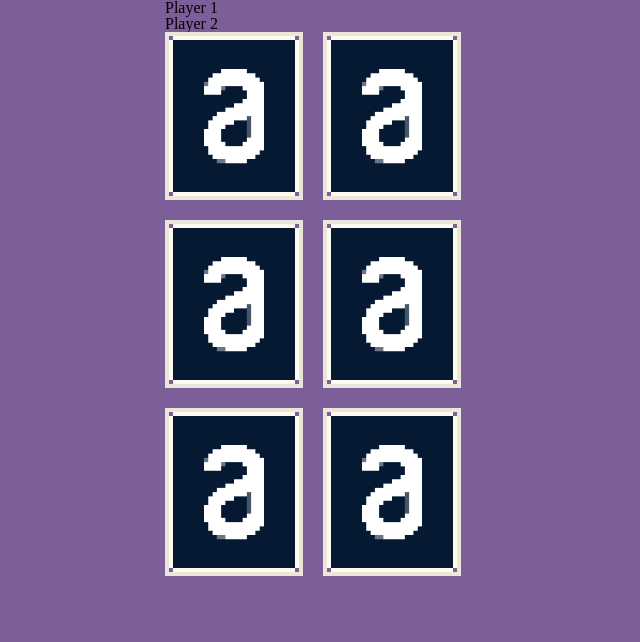
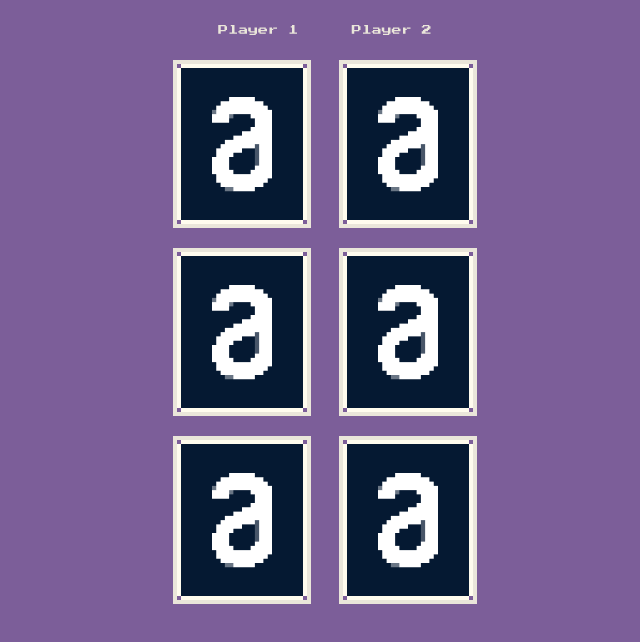
Before and after one commit to unkv0wn/Curso-javascript-para-react, a website built with Vite: page index.html in a window 1280 px wide. Shown: the whole page, without its empty margins (315-955 px from the left). Built offline with nearby package versions, Linux system fonts and the light colour scheme.

Commit message:
💄 Working Style in ScoreBoard and PlayerName changes

```diff
--- a/index.html
+++ b/index.html
@@ -4,6 +4,9 @@
     <meta charset="UTF-8" />
     <link rel="icon" type="image/svg+xml" href="/vite.svg" />
     <meta name="viewport" content="width=device-width, initial-scale=1.0" />
+    <link rel="preconnect" href="https://fonts.googleapis.com">
+    <link rel="preconnect" href="https://fonts.gstatic.com" crossorigin>
+    <link href="https://fonts.googleapis.com/css2?family=Press+Start+2P&display=swap" rel="stylesheet">
     <title>Vite App</title>
   </head>
   <body>
--- a/main.js
+++ b/main.js
@@ -3,13 +3,13 @@ import './src/styles/generic/generic.css'
 import './src/styles/elements/base.css'
 import BoardGame from './src/Objets/Boardgame'
 import PlayerName from './src/Componets/PlayerName'
+import ScoreBoard from './src/Objets/ScoreBoard'
 
 const $root = document.querySelector("#root")
 const $htmlBoardGame = BoardGame(6);
 const $htmlPlayerName = PlayerName();
 
 $root.insertAdjacentHTML("beforeend", `
-    ${PlayerName(1)}
-    ${PlayerName(2)}
+    ${ScoreBoard()}
     ${BoardGame(6)}
 `);
--- a/src/Componets/Card/index.js
+++ b/src/Componets/Card/index.js
@@ -1,7 +1,7 @@
 import "./style.css"
 
 function CardGame() {
-    return `
+    return /*html*/`
     <article class="card-game">
         <img src="imagens/alura-pixel.png" alt="Logo Alura">
     </article>
--- a/src/Componets/PlayerName/index.js
+++ b/src/Componets/PlayerName/index.js
@@ -1,6 +1,8 @@
+import "./styles.css";
+
 function PlayerName(PlayerPosition) {
-    return `
-    <p>Player ${PlayerPosition}</p>
+    return /*html*/`
+    <p class="player-name">${PlayerPosition}</p>
     `;
 }
 
--- /dev/null
+++ b/src/Componets/PlayerName/styles.css
@@ -0,0 +1,4 @@
+.player-name {
+    color: var(--color-branco);
+    font-size: 1rem;
+}
--- a/src/Objets/Boardgame/index.js
+++ b/src/Objets/Boardgame/index.js
@@ -4,7 +4,7 @@ function BoardGame(amountCards) {
     const $htmlCardGame = CardGame();
     const $htmlContent = $htmlCardGame.repeat(amountCards);
 
-    return `
+    return /*html*/`
     <section class="board-game"> ${$htmlContent} </section>
      `;
 
--- a/src/Objets/Boardgame/styles.css
+++ b/src/Objets/Boardgame/styles.css
@@ -1,5 +1,6 @@
 .board-game {
     display: flex;
     flex-wrap: wrap;
-    gap: 20px
+    gap: 20px;
+    justify-content: space-evenly;
 }
--- /dev/null
+++ b/src/Objets/ScoreBoard/index.js
@@ -0,0 +1,13 @@
+import PlayerName from "../../Componets/PlayerName";
+import './style.css'
+
+function ScoreBoard() {
+    return /*html*/`
+    <header class="score-board">
+    ${PlayerName("Player 1")}
+    ${PlayerName("Player 2")}
+    </header>
+    `;
+}
+
+export default ScoreBoard
--- /dev/null
+++ b/src/Objets/ScoreBoard/style.css
@@ -0,0 +1,6 @@
+.score-board {
+    display: flex;
+    justify-content: space-evenly;
+    padding-top: 2.5rem;
+    padding-bottom: 2.5rem;
+}
--- a/src/styles/elements/base.css
+++ b/src/styles/elements/base.css
@@ -1,6 +1,12 @@
+html, body {
+    font-size: 10px;
+    height: 100%;
+}
+
 body {
     background-color: var(--color-roxo);
     max-width: 320px;
     margin-left: auto;
     margin-right: auto;
+    font-family: "Press Start 2P", system-ui;
 }
```
